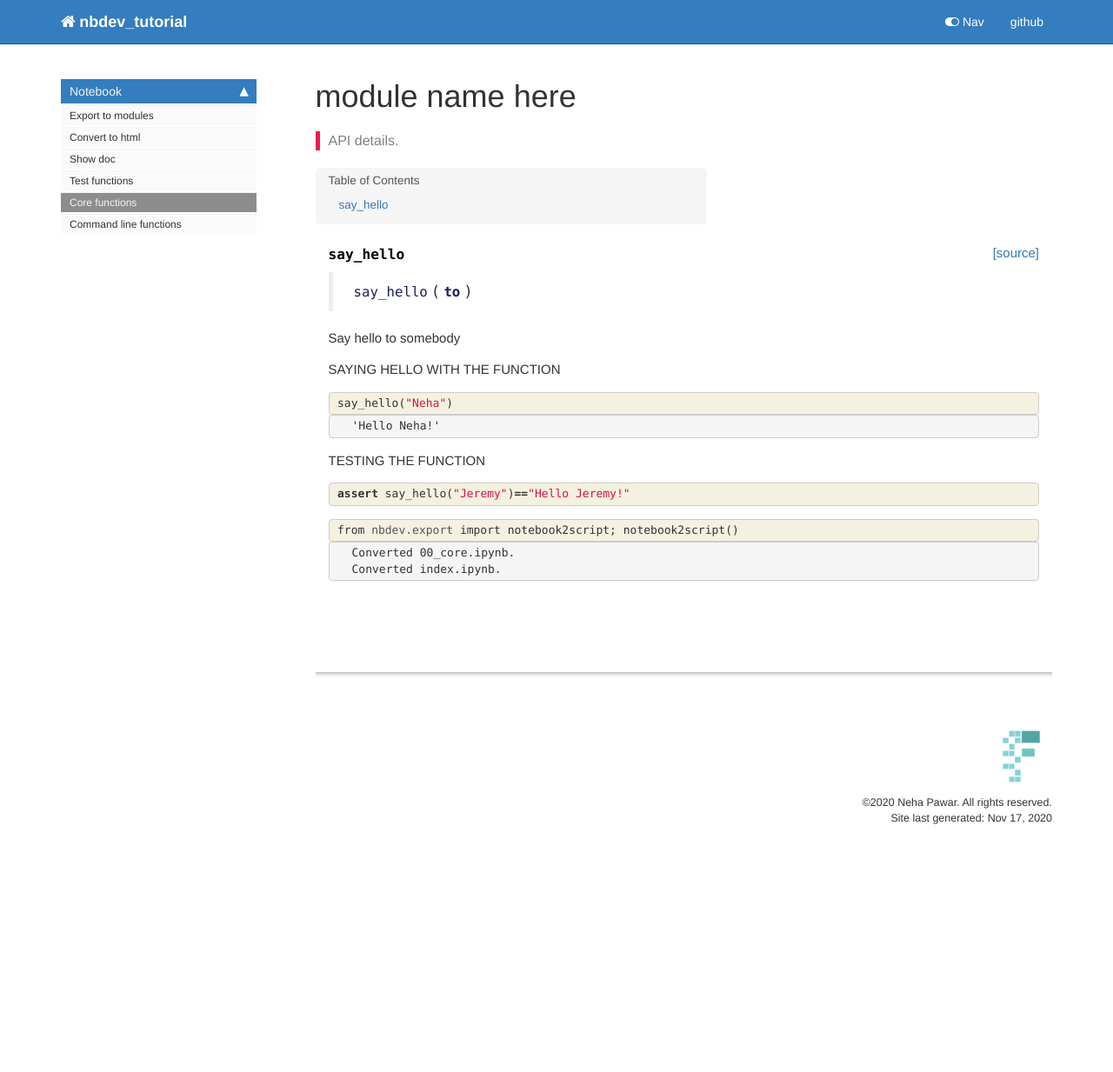
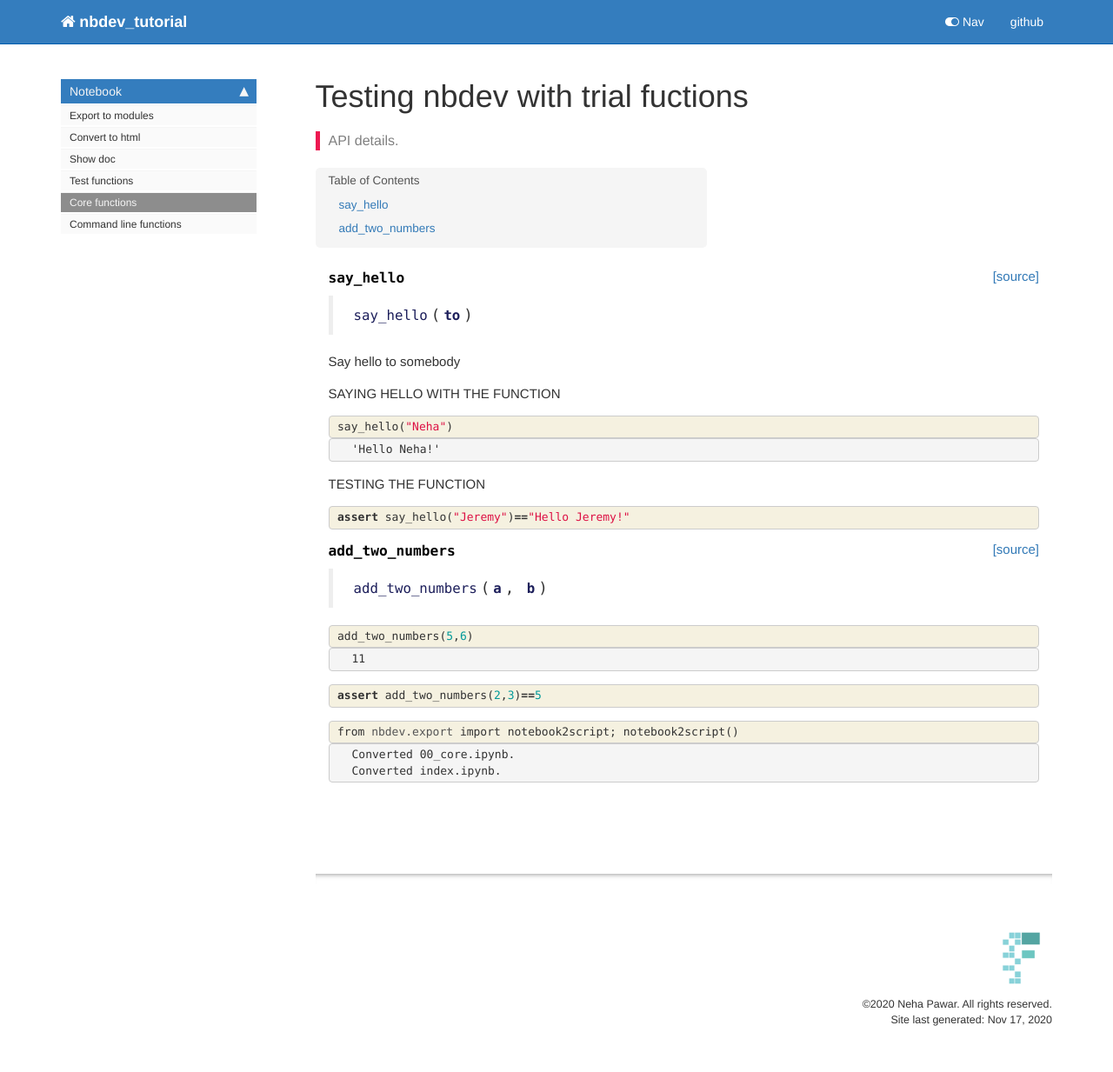
Before and after one commit to epochs19/nbdev_tutorial, a Jekyll site: the page built from docs/core.html, in a window 1280 px wide. Shown: the whole page at 87% size. Built offline with Jekyll 4.4.1, drawn with Linux system fonts in a browser that asks for light colours; nearby versions of some CDN libraries; comment, search, counter and statistics services are not loaded; before the commit the page ends 1001 px from its top, so only the background shows below that.

Commit message:
method created to add two numbers

```diff
--- a/docs/core.html
+++ b/docs/core.html
@@ -1,6 +1,6 @@
 ---
 
-title: module name here
+title: Testing nbdev with trial fuctions
 
 
 keywords: fastai
@@ -128,6 +128,87 @@ nb_path: "00_core.ipynb"
     {% raw %}
 
 <div class="cell border-box-sizing code_cell rendered">
+
+<div class="output_wrapper">
+<div class="output">
+
+<div class="output_area">
+
+
+<div class="output_markdown rendered_html output_subarea ">
+<h4 id="add_two_numbers" class="doc_header"><code>add_two_numbers</code><a href="https://github.com/epochs19/nbdev_tutorial/tree/master/nbdev_tutorial/core.py#L11" class="source_link" style="float:right">[source]</a></h4><blockquote><p><code>add_two_numbers</code>(<strong><code>a</code></strong>, <strong><code>b</code></strong>)</p>
+</blockquote>
+
+</div>
+
+</div>
+
+</div>
+</div>
+
+</div>
+    {% endraw %}
+
+    {% raw %}
+
+<div class="cell border-box-sizing code_cell rendered">
+
+</div>
+    {% endraw %}
+
+    {% raw %}
+
+<div class="cell border-box-sizing code_cell rendered">
+<div class="input">
+
+<div class="inner_cell">
+    <div class="input_area">
+<div class=" highlight hl-ipython3"><pre><span></span><span class="n">add_two_numbers</span><span class="p">(</span><span class="mi">5</span><span class="p">,</span><span class="mi">6</span><span class="p">)</span>
+</pre></div>
+
+    </div>
+</div>
+</div>
+
+<div class="output_wrapper">
+<div class="output">
+
+<div class="output_area">
+
+
+
+<div class="output_text output_subarea output_execute_result">
+<pre>11</pre>
+</div>
+
+</div>
+
+</div>
+</div>
+
+</div>
+    {% endraw %}
+
+    {% raw %}
+
+<div class="cell border-box-sizing code_cell rendered">
+<div class="input">
+
+<div class="inner_cell">
+    <div class="input_area">
+<div class=" highlight hl-ipython3"><pre><span></span><span class="k">assert</span> <span class="n">add_two_numbers</span><span class="p">(</span><span class="mi">2</span><span class="p">,</span><span class="mi">3</span><span class="p">)</span><span class="o">==</span><span class="mi">5</span>
+</pre></div>
+
+    </div>
+</div>
+</div>
+
+</div>
+    {% endraw %}
+
+    {% raw %}
+
+<div class="cell border-box-sizing code_cell rendered">
 <div class="input">
 
 <div class="inner_cell">
--- a/nbdev_tutorial/_nbdev.py
+++ b/nbdev_tutorial/_nbdev.py
@@ -2,7 +2,8 @@
 
 __all__ = ["index", "modules", "custom_doc_links", "git_url"]
 
-index = {"say_hello": "00_core.ipynb"}
+index = {"say_hello": "00_core.ipynb",
+         "add_two_numbers": "00_core.ipynb"}
 
 modules = ["core.py"]
 
--- a/nbdev_tutorial/core.py
+++ b/nbdev_tutorial/core.py
@@ -1,8 +1,12 @@
 # AUTOGENERATED! DO NOT EDIT! File to edit: 00_core.ipynb (unless otherwise specified).
 
-__all__ = ['say_hello']
+__all__ = ['say_hello', 'add_two_numbers']
 
 # Cell
 def say_hello(to):
     "Say hello to somebody"
     return f'Hello {to}!'
+
+# Cell
+def add_two_numbers(a,b):
+    return a+b
```
Also changed, not shown: docs/index.html (+36 -0 lines), README.md, 2 other files.
